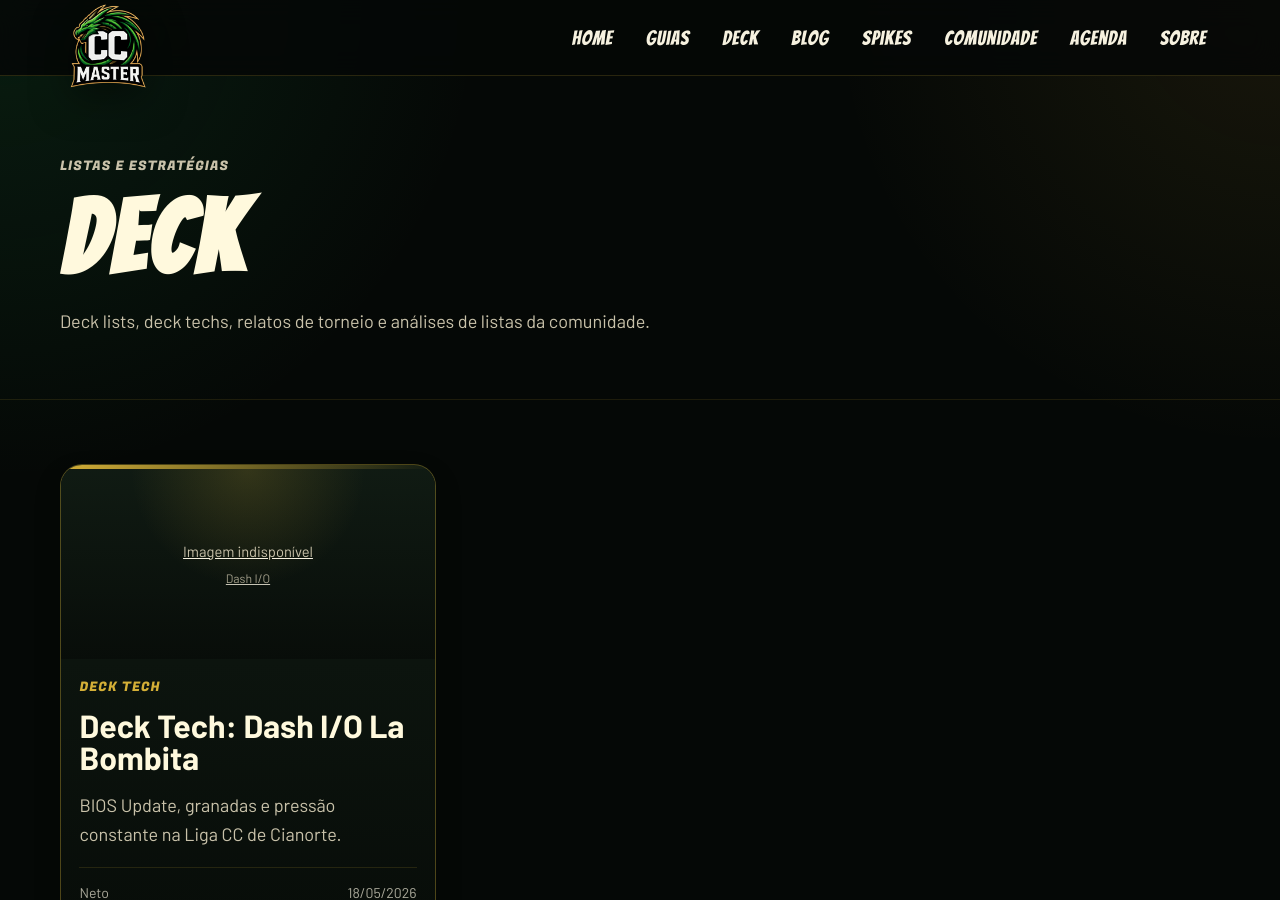
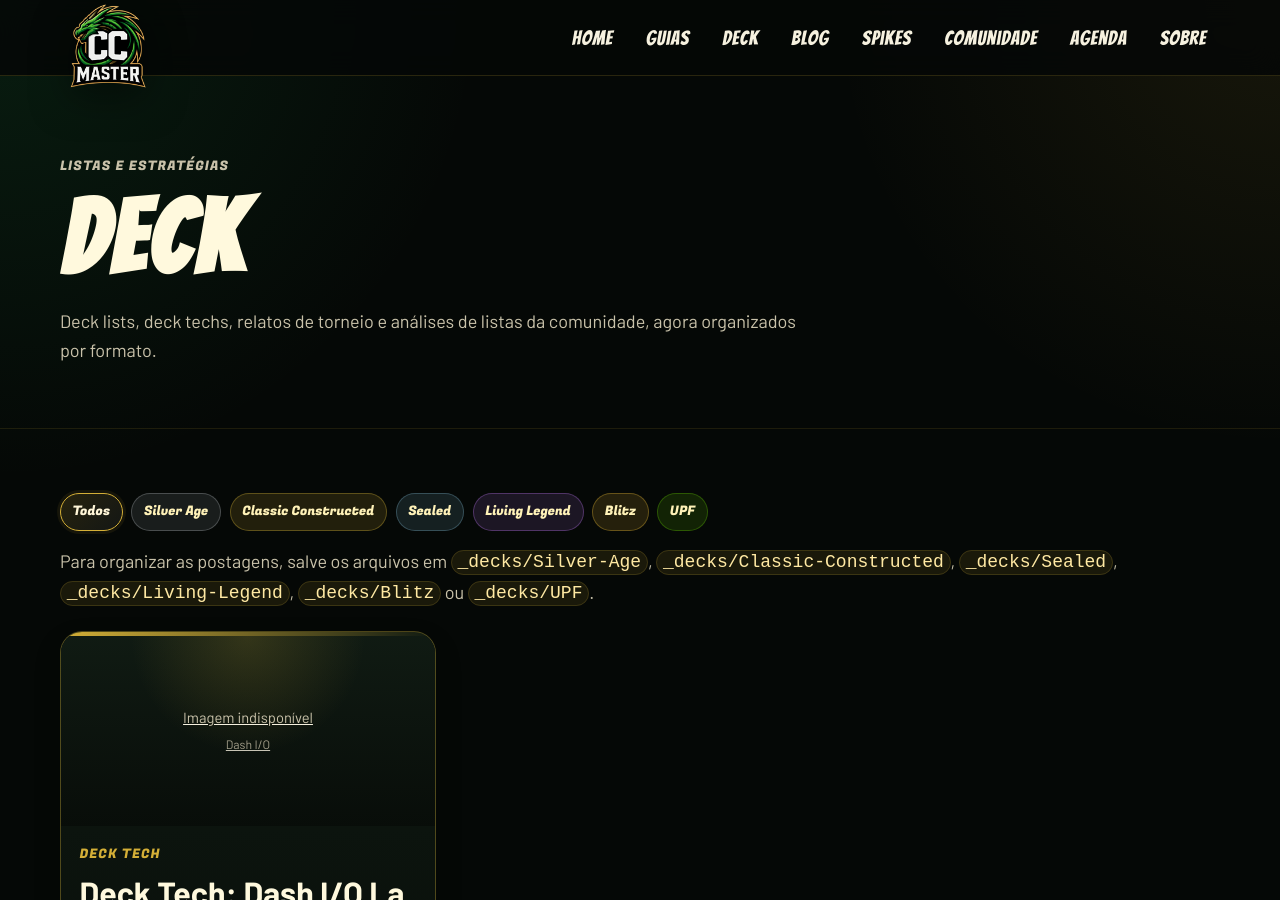
Before and after one commit to Knoha-knotoa/cianortecardmaster, a Jekyll site: the page built from decks.html, in a window 1280 px wide and 900 px high. Built offline with Jekyll 4.4.1, drawn with Linux system fonts in a browser that asks for light colours.

Commit message:
Add files via upload

```diff
--- a/decks.html
+++ b/decks.html
@@ -4,20 +4,46 @@ title: "Deck"
 permalink: /decks/
 ---
 
+{% assign posts_list = site.decks | sort: "date" | reverse %}
+
 <section class="page-hero">
   <div class="container">
     <p class="eyebrow">Listas e estratégias</p>
     <h1>Deck</h1>
-    <p>Deck lists, deck techs, relatos de torneio e análises de listas da comunidade.</p>
+    <p>Deck lists, deck techs, relatos de torneio e análises de listas da comunidade, agora organizados por formato.</p>
   </div>
 </section>
 
-<section class="listing">
+<section class="listing decks-listing">
   <div class="container">
-    <div class="card-grid grid-3">
-      {% assign posts_list = site.decks | sort: "date" | reverse %}
+    <nav class="section-index deck-filter-index" aria-label="Filtros de decks">
+      <a class="section-chip is-active" href="#decks" data-deck-filter="all">Todos</a>
+      <a class="section-chip post-style-silver-age" href="#silver-age" data-deck-filter="silver-age">Silver Age</a>
+      <a class="section-chip post-style-classic-constructed" href="#classic-constructed" data-deck-filter="classic-constructed">Classic Constructed</a>
+      <a class="section-chip post-style-sealed" href="#sealed" data-deck-filter="sealed">Sealed</a>
+      <a class="section-chip post-style-living-legend" href="#living-legend" data-deck-filter="living-legend">Living Legend</a>
+      <a class="section-chip post-style-blitz" href="#blitz" data-deck-filter="blitz">Blitz</a>
+      <a class="section-chip post-style-upf" href="#upf" data-deck-filter="upf">UPF</a>
+    </nav>
+
+    <p class="folder-hint">
+      Para organizar as postagens, salve os arquivos em <code>_decks/Silver-Age</code>, <code>_decks/Classic-Constructed</code>, <code>_decks/Sealed</code>, <code>_decks/Living-Legend</code>, <code>_decks/Blitz</code> ou <code>_decks/UPF</code>.
+    </p>
+
+    <div class="card-grid grid-3 deck-feed" id="decks">
       {% for post in posts_list %}
-        {% include post-card.html post=post %}
+        {% assign post_path = post.path | downcase %}
+        {% assign deck_format = post.deck_format | default: post.format | default: post.category_label | default: 'deck' | slugify %}
+        {% if post_path contains '_decks/silver-age/' %}{% assign deck_format = 'silver-age' %}
+        {% elsif post_path contains '_decks/classic-constructed/' %}{% assign deck_format = 'classic-constructed' %}
+        {% elsif post_path contains '_decks/sealed/' %}{% assign deck_format = 'sealed' %}
+        {% elsif post_path contains '_decks/living-legend/' %}{% assign deck_format = 'living-legend' %}
+        {% elsif post_path contains '_decks/blitz/' %}{% assign deck_format = 'blitz' %}
+        {% elsif post_path contains '_decks/upf/' %}{% assign deck_format = 'upf' %}
+        {% endif %}
+        <div data-deck-feed-item data-deck-format="{{ deck_format }}">
+          {% include post-card.html post=post %}
+        </div>
       {% else %}
         <p>Nenhum deck publicado ainda.</p>
       {% endfor %}
```
